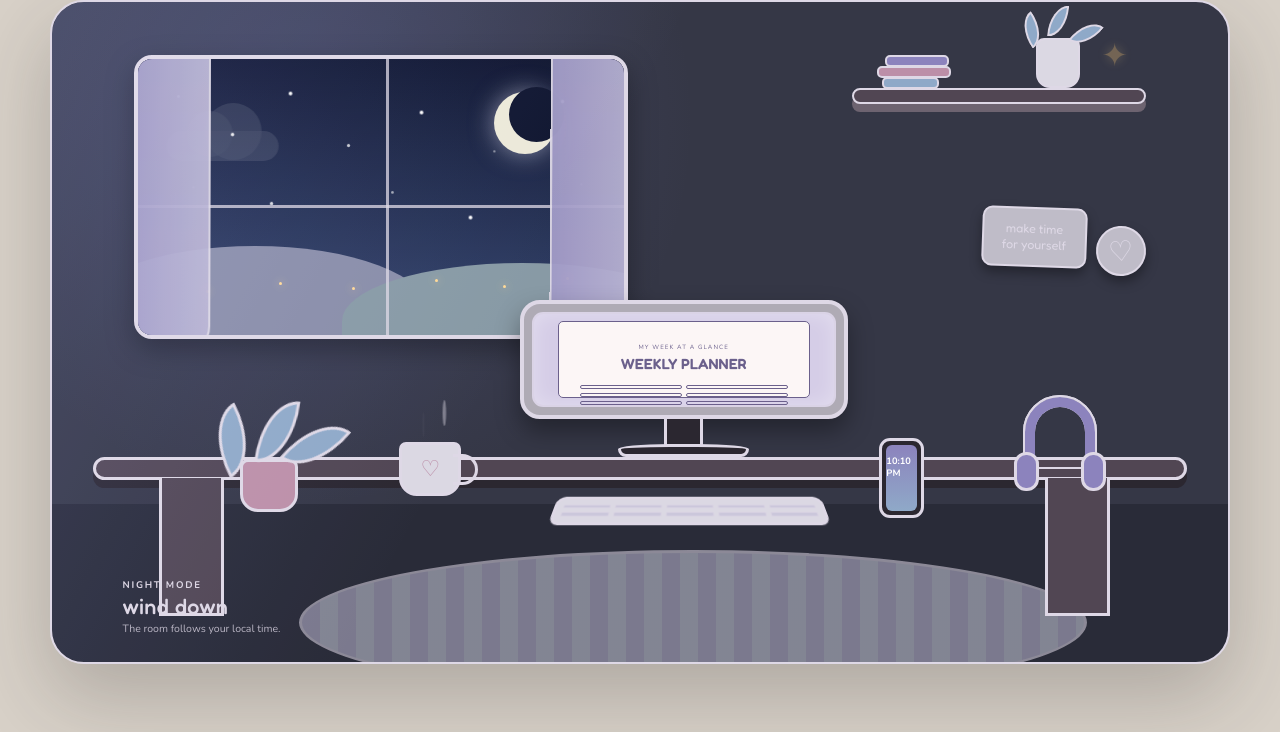
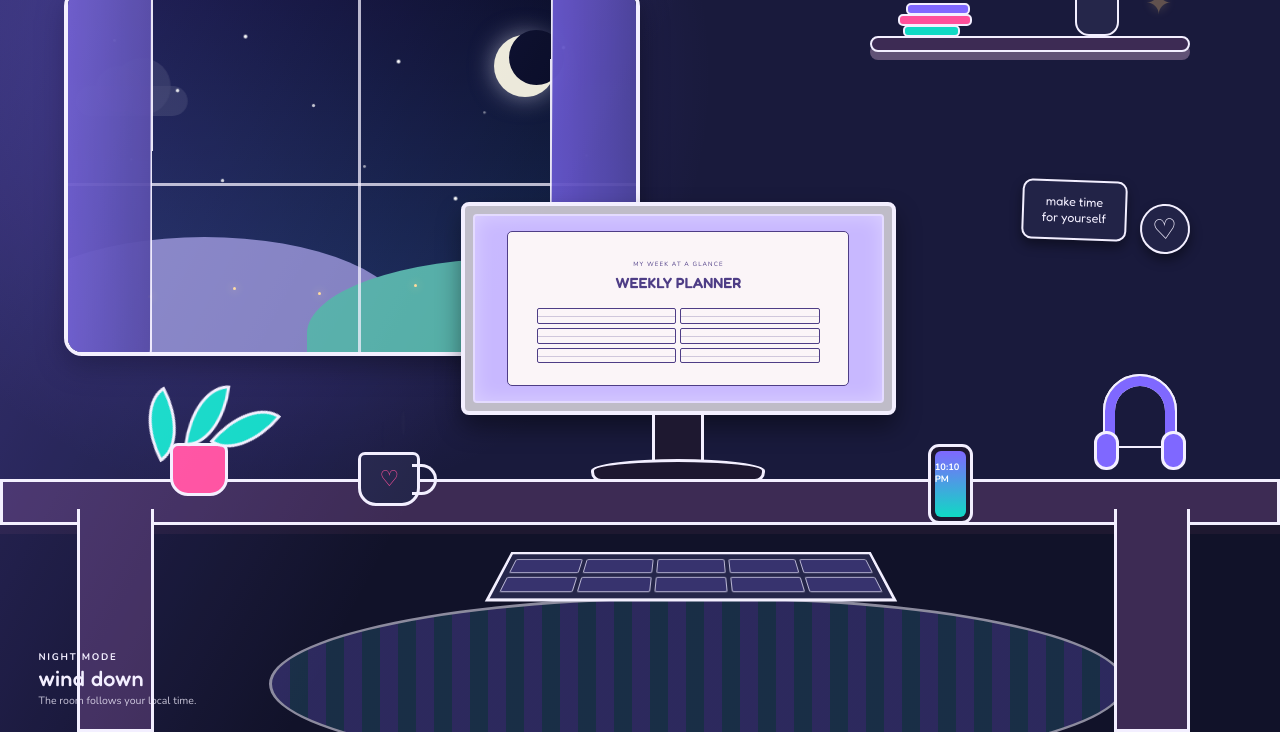
Before and after one commit to AmarisCT/Weekly-Planner, a plain HTML site: page index.html in a window 1280 px wide. Shown: the part 68-800 px from the top of the page. Drawn offline with nearby package versions, Linux system fonts and the light colour scheme.

Commit message:
Make room fullscreen with vibrant time palettes and square buttons

```diff
--- a/home.css
+++ b/home.css
@@ -1,19 +1,19 @@
 :root{
-  --wall:#e9e2d8;
-  --wall-2:#d9d4cb;
-  --line:#6f6963;
-  --desk:#8d7869;
-  --desk-edge:#5f5148;
-  --accent:#7f9f8e;
-  --accent-2:#d99b88;
-  --accent-3:#c7b5d9;
-  --soft:#f7f2e9;
-  --sky-top:#acd3e7;
-  --sky-bottom:#f5dec3;
-  --light:rgba(255,230,186,.54);
-  --shadow:rgba(72,58,52,.18);
-  --screen:#f7dfe4;
-  --screen-ink:#9b6771;
+  --wall:#f6e6d8;
+  --wall-2:#e6c9b7;
+  --line:#4f3d49;
+  --desk:#9b5f4d;
+  --desk-edge:#6c3e36;
+  --accent:#00a88f;
+  --accent-2:#ff6f61;
+  --accent-3:#9b5de5;
+  --soft:#fff8ef;
+  --sky-top:#42b9ff;
+  --sky-bottom:#ffd05a;
+  --light:rgba(255,214,112,.52);
+  --shadow:rgba(66,37,49,.22);
+  --screen:#ffcad8;
+  --screen-ink:#7f2f59;
 }
 *{box-sizing:border-box}
 html,body{margin:0;min-height:100%;font-family:"Nunito",sans-serif}
@@ -25,29 +25,29 @@ body{
   transition:background 900ms ease,color 900ms ease;
 }
 body[data-period="morning"]{
-  --wall:#f0dfcf;--wall-2:#dbcdbf;--desk:#9b7968;--desk-edge:#70584d;
-  --accent:#90ad9c;--accent-2:#e5a489;--accent-3:#c8b7d9;
-  --sky-top:#a8d8e8;--sky-bottom:#ffe6ba;--light:rgba(255,214,158,.62);
-  --screen:#f8e5de;--screen-ink:#a36f6e;
+  --wall:#fff0c9;--wall-2:#ffc98d;--desk:#a85f43;--desk-edge:#733a30;
+  --accent:#00a88f;--accent-2:#ff5b55;--accent-3:#8e61d6;
+  --sky-top:#31b7ff;--sky-bottom:#ffd65f;--light:rgba(255,203,83,.62);
+  --screen:#ffd2df;--screen-ink:#8b315a;
 }
 body[data-period="afternoon"]{
-  --wall:#e7e4d8;--wall-2:#d2d4c9;--desk:#877767;--desk-edge:#62564a;
-  --accent:#7ca391;--accent-2:#d78f77;--accent-3:#aebbd5;
-  --sky-top:#72bfe0;--sky-bottom:#dff0d8;--light:rgba(255,244,203,.45);
-  --screen:#e7f0df;--screen-ink:#687c6c;
+  --wall:#dff6ef;--wall-2:#a9e4d3;--desk:#8b5948;--desk-edge:#5d382f;
+  --accent:#00a896;--accent-2:#ff6b4a;--accent-3:#4d7cff;
+  --sky-top:#168eea;--sky-bottom:#76e3d2;--light:rgba(255,233,91,.50);
+  --screen:#c9f4e7;--screen-ink:#17695e;
 }
 body[data-period="sunset"]{
-  --wall:#ead7d0;--wall-2:#d6c3c5;--desk:#7b6768;--desk-edge:#56484a;
-  --accent:#a884a8;--accent-2:#e68f78;--accent-3:#c7a8d8;
-  --sky-top:#8b78bc;--sky-bottom:#ffae85;--light:rgba(255,137,115,.48);
-  --screen:#f4d7df;--screen-ink:#8f6478;
+  --wall:#ffd0bf;--wall-2:#ff9d8f;--desk:#7b4f52;--desk-edge:#4d3037;
+  --accent:#ff2f92;--accent-2:#ff6a3d;--accent-3:#7f4dff;
+  --sky-top:#6d3bcc;--sky-bottom:#ff6b4a;--light:rgba(255,99,92,.58);
+  --screen:#ffbfd8;--screen-ink:#7d2455;
 }
 body[data-period="night"]{
-  --wall:#353746;--wall-2:#292b38;--line:#ded8e6;--desk:#514653;--desk-edge:#2b2730;
-  --accent:#8fa9c8;--accent-2:#bc8fa8;--accent-3:#8c83bd;
-  --soft:#dbd8e3;--sky-top:#10162f;--sky-bottom:#36466f;
-  --light:rgba(108,117,188,.24);--shadow:rgba(0,0,0,.34);
-  --screen:#d5cde7;--screen-ink:#6b608c;
+  --wall:#191a3c;--wall-2:#111229;--line:#f3efff;--desk:#3d2b54;--desk-edge:#1e1830;
+  --accent:#10d9c4;--accent-2:#ff4f9a;--accent-3:#7f68ff;
+  --soft:#25264a;--sky-top:#070b22;--sky-bottom:#1a2d59;
+  --light:rgba(111,91,255,.30);--shadow:rgba(0,0,0,.42);
+  --screen:#c8b8ff;--screen-ink:#4e3d86;
 }
 .home-nav{
   position:fixed;top:0;left:0;right:0;z-index:30;
@@ -62,7 +62,7 @@ body[data-period="night"]{
 }
 .brand-dot{width:9px;height:9px;border:1.5px solid currentColor;border-radius:50%;background:var(--accent)}
 .home-login,.home-account-button{
-  min-height:40px;border:1.5px solid var(--line);border-radius:18px;
+  min-height:40px;border:1.5px solid var(--line);border-radius:0;
   padding:0 15px;background:color-mix(in srgb,var(--soft) 82%,transparent);
   color:var(--line);text-decoration:none;font:700 .72rem "Nunito",sans-serif;
   letter-spacing:.1em;display:inline-flex;align-items:center;gap:8px;cursor:pointer;
@@ -71,25 +71,31 @@ body[data-period="night"]{
 .home-account-wrap{position:relative}
 .home-account-menu{
   position:absolute;top:48px;right:0;width:175px;padding:7px;
-  border:1.5px solid var(--line);border-radius:16px;
+  border:1.5px solid var(--line);border-radius:0;
   background:color-mix(in srgb,var(--soft) 94%,transparent);
   box-shadow:0 14px 36px var(--shadow);backdrop-filter:blur(16px);
 }
 .home-account-menu[hidden]{display:none}
 .home-account-menu a,.home-account-menu button{
   width:100%;min-height:40px;border:0;background:transparent;color:var(--line);
-  display:flex;align-items:center;padding:0 12px;text-decoration:none;border-radius:10px;
+  display:flex;align-items:center;padding:0 12px;text-decoration:none;border-radius:0;
   font:700 .72rem "Nunito",sans-serif;letter-spacing:.08em;cursor:pointer;text-align:left;
 }
 .home-account-menu a:hover,.home-account-menu button:hover{background:color-mix(in srgb,var(--accent) 18%,transparent)}
-.room-shell{min-height:100vh;display:grid;place-items:center;padding:18px}
+.room-shell{
+  width:100vw;
+  min-height:100vh;
+  height:100vh;
+  display:block;
+  padding:0;
+}
 .room{
   position:relative;isolation:isolate;overflow:hidden;
-  width:min(1180px,100%);aspect-ratio:16/9;min-height:620px;
-  border:2px solid var(--line);border-radius:34px;
+  width:100vw;height:100vh;min-height:100vh;
+  border:0;border-radius:0;
   background:
-    linear-gradient(to bottom,var(--wall) 0 76%,var(--wall-2) 76% 100%);
-  box-shadow:0 32px 80px rgba(42,37,36,.24);
+    linear-gradient(to bottom,var(--wall) 0 72%,var(--wall-2) 72% 100%);
+  box-shadow:none;
   transition:background 900ms ease;
 }
 .room::after{
@@ -102,7 +108,7 @@ body[data-period="night"]{
   background:radial-gradient(circle at 22% 18%,var(--light),transparent 36%);
 }
 .window{
-  position:absolute;left:7%;top:8%;width:42%;height:43%;z-index:2;
+  position:absolute;left:5%;top:7%;width:45%;height:46%;z-index:2;
   border:4px solid var(--line);border-radius:18px;overflow:hidden;background:var(--sky-top);
   box-shadow:inset 0 0 0 5px rgba(255,255,255,.12),0 10px 28px var(--shadow);
 }
@@ -167,22 +173,22 @@ body[data-period="night"] .city-lights{opacity:1}
 .wall-print{position:absolute;border:2px solid var(--line);background:color-mix(in srgb,var(--soft) 83%,transparent);font-family:"Fredoka",sans-serif;text-align:center;box-shadow:0 6px 12px var(--shadow)}
 .print-one{right:12%;top:31%;padding:12px 18px;border-radius:10px;font-size:.78rem;line-height:1.3;transform:rotate(2deg)}
 .print-two{right:7%;top:34%;width:50px;height:50px;border-radius:50%;display:grid;place-items:center;font-size:28px;transform:rotate(-5deg)}
-.desk{position:absolute;left:3.5%;right:3.5%;bottom:7%;height:36%;z-index:8}
-.desk-top{position:absolute;left:0;right:0;top:33%;height:10%;border:3px solid var(--line);border-radius:16px;background:var(--desk);box-shadow:0 8px 0 var(--desk-edge)}
+.desk{position:absolute;left:0;right:0;bottom:0;height:48%;z-index:8}
+.desk-top{position:absolute;left:0;right:0;top:34%;height:12%;border:3px solid var(--line);border-radius:0;background:var(--desk);box-shadow:0 9px 0 var(--desk-edge)}
 .desk-leg{position:absolute;top:42%;width:6%;height:58%;background:var(--desk);border:3px solid var(--line);border-top:0}.leg-left{left:6%}.leg-right{right:7%}
-.monitor{position:absolute;left:39%;top:-33%;width:30%;height:69%;display:block;text-decoration:none;color:inherit;z-index:5;transition:transform 180ms ease;transform-origin:center bottom}
+.monitor{position:absolute;left:36%;top:-38%;width:34%;height:76%;display:block;text-decoration:none;color:inherit;z-index:5;transition:transform 180ms ease;transform-origin:center bottom}
 .monitor:hover{transform:translateY(-4px) scale(1.015)}
-.monitor-frame{position:absolute;left:0;right:0;top:0;height:73%;border:4px solid var(--line);border-radius:20px;background:color-mix(in srgb,var(--line) 75%,#222);padding:8px;box-shadow:0 12px 24px var(--shadow)}
-.monitor-screen{position:relative;width:100%;height:100%;overflow:hidden;border-radius:11px;background:var(--screen);border:2px solid color-mix(in srgb,var(--line) 65%,transparent);box-shadow:inset 0 0 20px rgba(255,255,255,.35);transition:background 900ms}
+.monitor-frame{position:absolute;left:0;right:0;top:0;height:73%;border:4px solid var(--line);border-radius:8px;background:color-mix(in srgb,var(--line) 75%,#222);padding:8px;box-shadow:0 12px 24px var(--shadow)}
+.monitor-screen{position:relative;width:100%;height:100%;overflow:hidden;border-radius:4px;background:var(--screen);border:2px solid color-mix(in srgb,var(--line) 65%,transparent);box-shadow:inset 0 0 20px rgba(255,255,255,.35);transition:background 900ms}
 .mini-planner{position:absolute;inset:8%;border-radius:5px;background:rgba(255,250,248,.93);border:1px solid var(--screen-ink);padding:7% 7% 6%;color:var(--screen-ink)}
 .mini-eyebrow{text-align:center;font-size:clamp(4px,.48vw,7px);letter-spacing:.18em}.mini-title{text-align:center;font-family:"Fredoka";font-weight:600;font-size:clamp(9px,1.15vw,18px);margin:2% 0 6%}
 .mini-grid{display:grid;grid-template-columns:1fr 1fr;gap:4px;height:55%}.mini-grid i{border:1px solid var(--screen-ink);border-radius:2px;background:repeating-linear-gradient(to bottom,transparent 0 7px,color-mix(in srgb,var(--screen-ink) 25%,transparent) 7px 8px)}
 .screen-shine{position:absolute;inset:-40% 20% -40% -45%;background:linear-gradient(110deg,transparent 42%,rgba(255,255,255,.28) 50%,transparent 58%);animation:screenSweep 6s ease-in-out infinite}
 .monitor-neck{position:absolute;left:44%;top:73%;width:12%;height:17%;border:3px solid var(--line);border-top:0;background:var(--desk-edge)}
 .monitor-base{position:absolute;left:30%;top:88%;width:40%;height:8%;border:3px solid var(--line);border-radius:50% 50% 10px 10px;background:var(--desk-edge)}
-.monitor-hint{position:absolute;top:-13%;left:50%;transform:translateX(-50%);white-space:nowrap;font:700 .68rem "Nunito";letter-spacing:.08em;text-transform:uppercase;background:var(--soft);border:1.5px solid var(--line);border-radius:999px;padding:5px 10px;opacity:0;transition:opacity 180ms}
+.monitor-hint{position:absolute;top:-13%;left:50%;transform:translateX(-50%);white-space:nowrap;font:700 .68rem "Nunito";letter-spacing:.08em;text-transform:uppercase;background:var(--soft);border:1.5px solid var(--line);border-radius:0;padding:5px 10px;opacity:0;transition:opacity 180ms}
 .monitor:hover .monitor-hint{opacity:1}
-.keyboard{position:absolute;left:42%;top:49%;width:25%;height:13%;border:3px solid var(--line);border-radius:9px;transform:perspective(160px) rotateX(24deg);background:var(--soft);display:grid;grid-template-columns:repeat(5,1fr);gap:4px;padding:6px}
+.keyboard{position:absolute;left:39%;top:52%;width:30%;height:14%;border:3px solid var(--line);border-radius:0;transform:perspective(160px) rotateX(24deg);background:var(--soft);display:grid;grid-template-columns:repeat(5,1fr);gap:4px;padding:6px}
 .keyboard i{border:1px solid color-mix(in srgb,var(--line) 70%,transparent);border-radius:2px;background:color-mix(in srgb,var(--accent-3) 20%,var(--soft))}
 .plant-pot{position:absolute;left:12%;top:10%;width:90px;height:110px}
 .pot{position:absolute;left:16px;bottom:0;width:58px;height:53px;border:3px solid var(--line);border-radius:8px 8px 18px 18px;background:var(--accent-2)}
@@ -198,7 +204,7 @@ body[data-period="night"] .city-lights{opacity:1}
 .headband{position:absolute;left:15px;top:5px;width:70px;height:70px;border:10px solid var(--accent-3);border-bottom:0;border-radius:50% 50% 0 0;filter:drop-shadow(0 0 0 var(--line));outline:2px solid var(--line)}
 .ear{position:absolute;top:60px;width:25px;height:39px;border:3px solid var(--line);border-radius:12px;background:var(--accent-3)}.ear-left{left:4px}.ear-right{right:4px}
 .rug{position:absolute;left:21%;right:12%;bottom:-5%;height:22%;z-index:1;border:3px solid var(--line);border-radius:50%;background:repeating-linear-gradient(90deg,color-mix(in srgb,var(--accent-3) 35%,var(--soft)) 0 18px,color-mix(in srgb,var(--accent) 18%,var(--soft)) 18px 36px);opacity:.55}
-.time-card{position:absolute;left:6%;bottom:4%;z-index:24;display:grid;gap:2px;max-width:220px}
+.time-card{position:absolute;left:3%;bottom:3%;z-index:24;display:grid;gap:2px;max-width:220px}
 .time-card span{font-size:.6rem;letter-spacing:.18em;font-weight:700}.time-card strong{font:500 1.35rem "Fredoka";letter-spacing:.01em}.time-card small{font-size:.66rem;opacity:.8}
 @keyframes drift{from{transform:translateX(-15%)}to{transform:translateX(520%)}}
 @keyframes twinkle{0%,100%{opacity:.35;transform:scale(.75)}50%{opacity:1;transform:scale(1.25)}}
@@ -208,12 +214,12 @@ body[data-period="night"] .city-lights{opacity:1}
 @keyframes leafSway{0%,100%{rotate:0deg}50%{rotate:2deg}}
 @media (prefers-reduced-motion:reduce){*,*::before,*::after{animation-duration:.001ms!important;animation-iteration-count:1!important;scroll-behavior:auto!important}}
 @media(max-width:820px){
-  .room-shell{padding:62px 8px 8px}
-  .room{aspect-ratio:auto;height:760px;min-height:760px;border-radius:24px}
+  .room-shell{padding:0;width:100vw;height:100vh}
+  .room{width:100vw;height:100vh;min-height:100vh;border-radius:0}
   .window{left:7%;top:9%;width:55%;height:31%}
   .shelf{right:5%;top:14%;width:28%}
   .print-one{display:none}.print-two{right:8%;top:33%}
-  .desk{left:2%;right:2%;bottom:8%;height:38%}
+  .desk{left:0;right:0;bottom:0;height:46%}
   .monitor{left:31%;width:42%;top:-30%}
   .plant-pot{left:6%;transform:scale(.82);transform-origin:bottom}
   .mug{left:21%;transform:scale(.8)}
@@ -223,7 +229,7 @@ body[data-period="night"] .city-lights{opacity:1}
 }
 @media(max-width:520px){
   .home-brand span:last-child{display:none}
-  .room{height:680px;min-height:680px}
+  .room{height:100vh;min-height:100vh}
   .window{width:72%;height:29%}
   .shelf{display:none}
   .print-two{top:35%}
```
